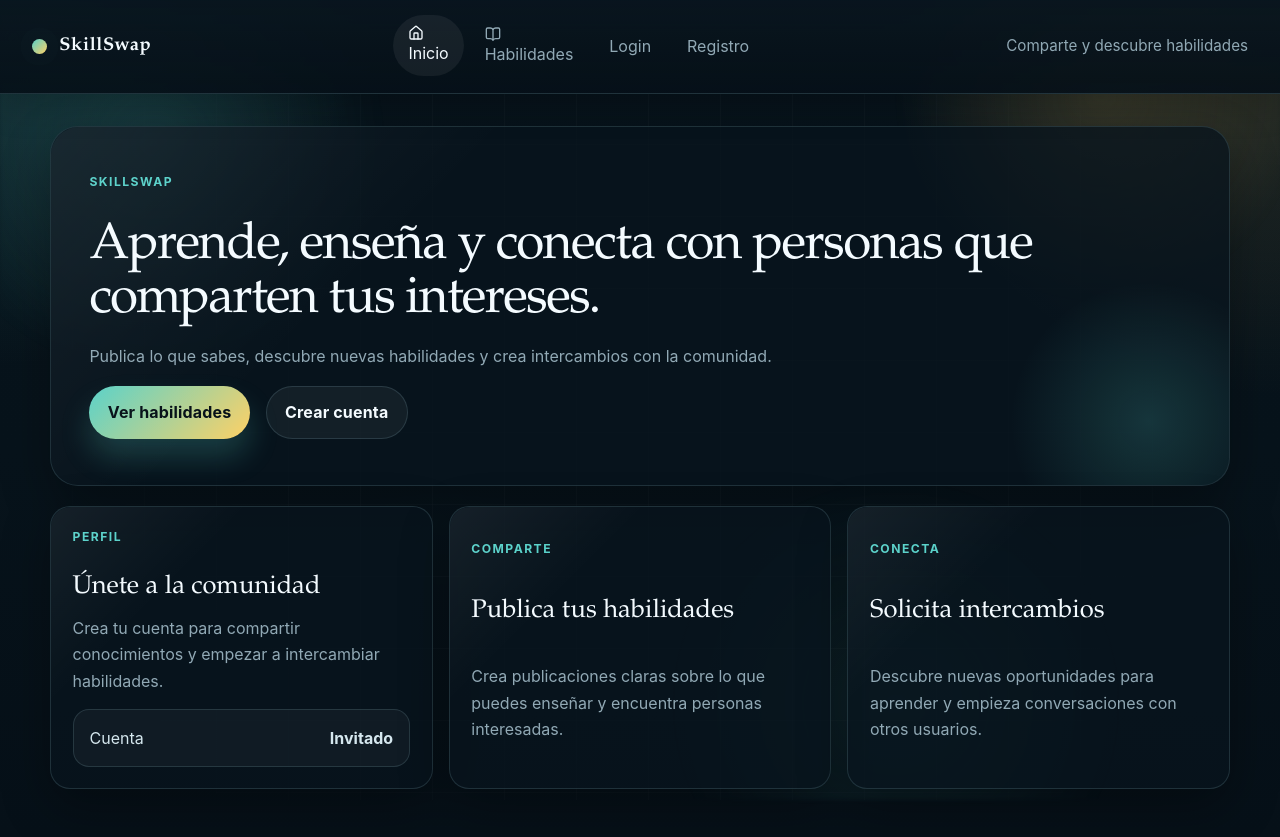
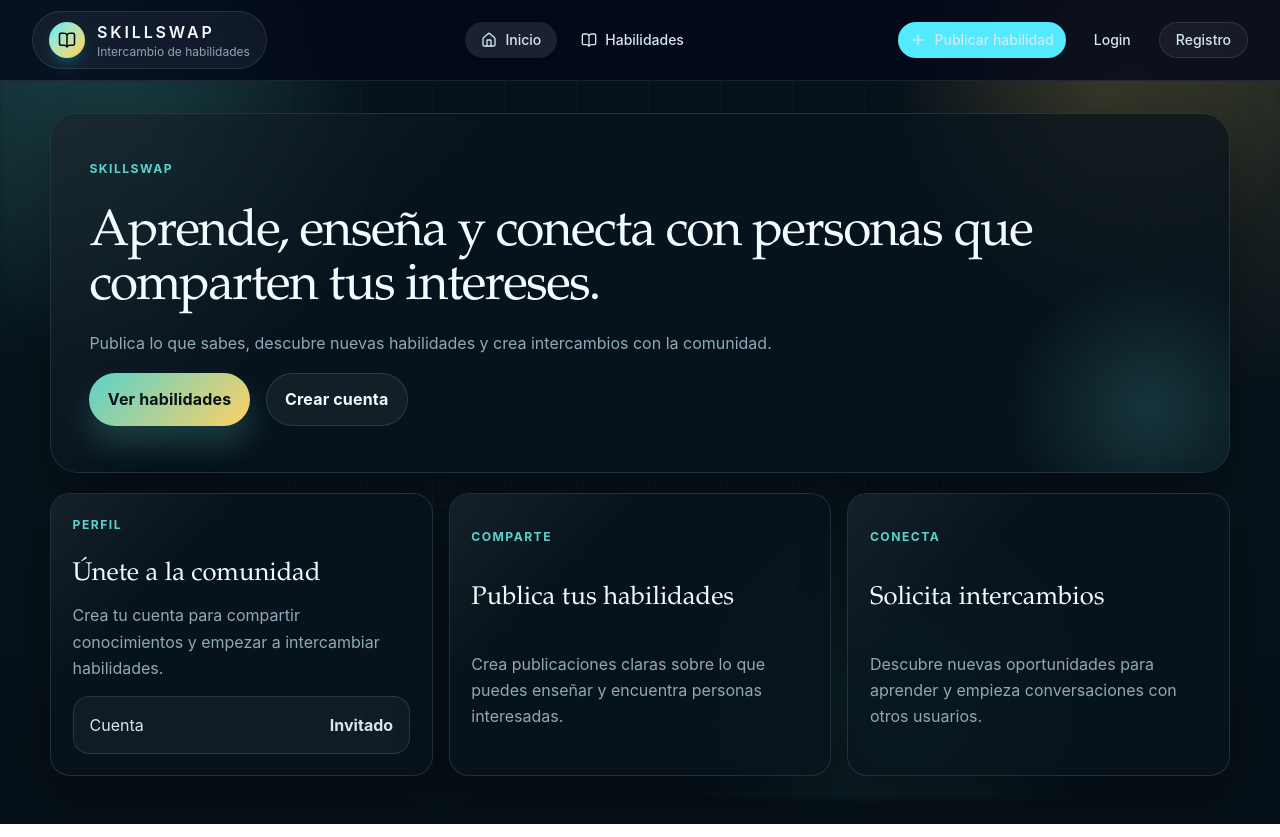
Before and after one commit to Christian-O-dev/SkilSwap-proyect-, a React (Vite) app in the folder frontend/: page / in a window 1280 px wide. Built offline with nearby package versions, Linux system fonts and the light colour scheme.

Commit message:
Mejorar navbar responsive con iconos

```diff
--- a/frontend/src/App.jsx
+++ b/frontend/src/App.jsx
@@ -9,6 +9,8 @@ import SkillsPage from './pages/SkillsPage.jsx'
 
 function App() {
   const { token, loading, user } = useAuth()
+  const protectedSkillsView = token ? <SkillsPage /> : <Navigate to="/login" replace />
+  const protectedProfileView = token ? <DashboardPage /> : <Navigate to="/login" replace />
 
   if (loading) {
     return (
@@ -39,6 +41,10 @@ function App() {
             element={token ? <Navigate to="/dashboard" replace /> : <RegisterPage />}
           />
           <Route path="/skills" element={<SkillsPage />} />
+          <Route path="/my-skills" element={protectedSkillsView} />
+          <Route path="/requests" element={protectedSkillsView} />
+          <Route path="/exchanges" element={protectedSkillsView} />
+          <Route path="/profile" element={protectedProfileView} />
           <Route
             path="/admin"
             element={token && user?.role_id === 1 ? <AdminPage /> : <Navigate to="/dashboard" replace />}
--- a/frontend/src/components/Navbar.jsx
+++ b/frontend/src/components/Navbar.jsx
@@ -1,74 +1,294 @@
-import { NavLink, Link } from 'react-router-dom'
-import { BookOpen, Home, User } from 'lucide-react'
+import { Link, NavLink } from 'react-router-dom'
+import {
+  BookOpen,
+  Handshake,
+  Home,
+  LogOut,
+  Menu,
+  Plus,
+  Settings,
+  User,
+} from 'lucide-react'
 import { useAuth } from '../context/AuthContext.jsx'
+import { Avatar, AvatarFallback } from '@/components/ui/avatar'
+import { Button } from '@/components/ui/button'
+import {
+  DropdownMenu,
+  DropdownMenuContent,
+  DropdownMenuItem,
+  DropdownMenuLabel,
+  DropdownMenuSeparator,
+  DropdownMenuTrigger,
+} from '@/components/ui/dropdown-menu'
+import { Separator } from '@/components/ui/separator'
+import {
+  Sheet,
+  SheetClose,
+  SheetContent,
+  SheetDescription,
+  SheetHeader,
+  SheetTitle,
+  SheetTrigger,
+} from '@/components/ui/sheet'
+import { cn } from '@/lib/utils'
+
+const primaryLinks = [
+  {
+    to: '/',
+    label: 'Inicio',
+    icon: Home,
+  },
+  {
+    to: '/skills',
+    label: 'Habilidades',
+    icon: BookOpen,
+  },
+]
+
+const authLinks = [
+  {
+    to: '/requests',
+    label: 'Solicitudes',
+    icon: Handshake,
+  },
+]
 
 function Navbar() {
   const { token, user, signOut } = useAuth()
+  const isAdmin = token && user?.role_id === 1
+  const publishHref = token ? '/my-skills' : '/login'
+  const initials = (user?.username || 'SS').slice(0, 2).toUpperCase()
+
+  const allLinks = [
+    ...primaryLinks,
+    ...(token ? authLinks : []),
+    ...(isAdmin
+      ? [
+          {
+            to: '/admin',
+            label: 'Admin',
+            icon: Settings,
+          },
+        ]
+      : []),
+  ]
 
   return (
-    <header className="topbar">
-      <div className="topbar__brand">
-        <Link to="/" className="brand-mark">
-          <span className="brand-mark__dot" aria-hidden="true" />
-          <span>SkillSwap</span>
+    <header className="sticky top-0 z-40 border-b border-white/10 bg-slate-950/75 backdrop-blur-xl">
+      <div className="mx-auto flex min-h-20 w-full max-w-7xl items-center gap-3 px-4 sm:px-6 lg:px-8">
+        <Link
+          to="/"
+          className="flex shrink-0 items-center gap-3 rounded-full border border-white/10 bg-white/5 px-4 py-2 text-slate-50 transition hover:border-cyan-300/40 hover:bg-white/8"
+        >
+          <span className="flex size-9 items-center justify-center rounded-full bg-gradient-to-br from-cyan-300 to-amber-300 text-slate-950 shadow-lg shadow-cyan-400/20">
+            <BookOpen size={18} aria-hidden="true" />
+          </span>
+          <span className="hidden sm:block">
+            <span className="block font-semibold tracking-[0.18em] text-slate-50 uppercase">
+              SkillSwap
+            </span>
+            <span className="block text-xs text-slate-400">Intercambio de habilidades</span>
+          </span>
         </Link>
+
+        <nav className="hidden min-w-0 flex-1 items-center justify-center gap-2 lg:flex" aria-label="Principal">
+          {allLinks.map((item) => {
+            const Icon = item.icon
+
+            return (
+              <NavLink
+                key={item.to}
+                to={item.to}
+                end={item.to === '/'}
+                className={({ isActive }) =>
+                  cn(
+                    'inline-flex items-center gap-2 rounded-full px-4 py-2 text-sm font-medium text-slate-300 transition hover:bg-white/6 hover:text-slate-50',
+                    isActive && 'bg-white/10 text-slate-50 shadow-sm',
+                  )
+                }
+              >
+                <Icon size={16} aria-hidden="true" />
+                <span>{item.label}</span>
+              </NavLink>
+            )
+          })}
+        </nav>
+
+        <div className="hidden items-center gap-3 lg:flex">
+          <Button asChild className="rounded-full bg-cyan-300 text-slate-950 hover:bg-cyan-200">
+            <Link to={publishHref}>
+              <Plus size={16} aria-hidden="true" />
+              Publicar habilidad
+            </Link>
+          </Button>
+
+          {token ? (
+            <DropdownMenu>
+              <DropdownMenuTrigger asChild>
+                <button
+                  type="button"
+                  className="flex items-center gap-3 rounded-full border border-white/10 bg-white/5 px-3 py-2 text-left text-slate-100 transition hover:border-cyan-300/40 hover:bg-white/10"
+                >
+                  <Avatar size="default">
+                    <AvatarFallback className="bg-cyan-200 text-xs font-semibold text-slate-950">
+                      {initials}
+                    </AvatarFallback>
+                  </Avatar>
+                  <span className="flex flex-col">
+                    <span className="text-xs uppercase tracking-[0.16em] text-slate-400">Perfil</span>
+                    <span className="text-sm font-medium text-slate-50">{user?.username ?? 'usuario'}</span>
+                  </span>
+                </button>
+              </DropdownMenuTrigger>
+              <DropdownMenuContent align="end" className="w-64">
+                <DropdownMenuLabel>Tu cuenta</DropdownMenuLabel>
+                <DropdownMenuSeparator />
+                <DropdownMenuItem asChild>
+                  <Link to="/profile">
+                    <User size={16} aria-hidden="true" />
+                    Perfil
+                  </Link>
+                </DropdownMenuItem>
+                {isAdmin ? (
+                  <DropdownMenuItem asChild>
+                    <Link to="/admin">
+                      <Settings size={16} aria-hidden="true" />
+                      Administracion
+                    </Link>
+                  </DropdownMenuItem>
+                ) : null}
+                <DropdownMenuSeparator />
+                <DropdownMenuItem
+                  variant="destructive"
+                  onSelect={(event) => {
+                    event.preventDefault()
+                    signOut()
+                  }}
+                >
+                  <LogOut size={16} aria-hidden="true" />
+                  Salir
+                </DropdownMenuItem>
+              </DropdownMenuContent>
+            </DropdownMenu>
+          ) : (
+            <>
+              <Button asChild variant="ghost" className="rounded-full text-slate-100 hover:bg-white/10">
+                <Link to="/login">Login</Link>
+              </Button>
+              <Button asChild variant="outline" className="rounded-full border-white/10 bg-white/5 text-slate-50 hover:bg-white/10">
+                <Link to="/register">Registro</Link>
+              </Button>
+            </>
+          )}
         </div>
 
-      <nav className="topbar__nav" aria-label="Principal">
-        <NavLink to="/" end className={({ isActive }) => (isActive ? 'nav-link is-active' : 'nav-link')}>
-          <Home size={16} aria-hidden="true" />
-          Inicio
+        <div className="ml-auto flex items-center gap-2 lg:hidden">
+          <Button asChild size="sm" className="rounded-full bg-cyan-300 px-3 text-slate-950 hover:bg-cyan-200">
+            <Link to={publishHref}>
+              <Plus size={16} aria-hidden="true" />
+              <span className="hidden sm:inline">Publicar</span>
+            </Link>
+          </Button>
+
+          <Sheet>
+            <SheetTrigger asChild>
+              <Button
+                type="button"
+                variant="outline"
+                size="icon"
+                className="rounded-full border-white/10 bg-white/5 text-slate-50 hover:bg-white/10"
+              >
+                <Menu size={18} aria-hidden="true" />
+                <span className="sr-only">Abrir menu</span>
+              </Button>
+            </SheetTrigger>
+            <SheetContent side="right" className="w-[22rem] border-white/10 bg-slate-950/96 text-slate-50">
+              <SheetHeader className="px-0 pt-8">
+                <SheetTitle className="text-left text-slate-50">Navegacion</SheetTitle>
+                <SheetDescription className="text-left text-slate-400">
+                  Accede rapido a las secciones principales de SkillSwap.
+                </SheetDescription>
+              </SheetHeader>
+
+              {token ? (
+                <div className="mt-2 flex items-center gap-3 rounded-2xl border border-white/10 bg-white/5 p-4">
+                  <Avatar size="lg">
+                    <AvatarFallback className="bg-cyan-200 font-semibold text-slate-950">
+                      {initials}
+                    </AvatarFallback>
+                  </Avatar>
+                  <div className="min-w-0">
+                    <p className="text-xs uppercase tracking-[0.16em] text-slate-400">Sesion activa</p>
+                    <p className="truncate text-base font-semibold text-slate-50">{user?.username ?? 'usuario'}</p>
+                  </div>
+                </div>
+              ) : null}
+
+              <nav className="mt-6 grid gap-2" aria-label="Movil">
+                {allLinks.map((item) => {
+                  const Icon = item.icon
+
+                  return (
+                    <SheetClose asChild key={item.to}>
+                      <NavLink
+                        to={item.to}
+                        end={item.to === '/'}
+                        className={({ isActive }) =>
+                          cn(
+                            'flex items-center gap-3 rounded-2xl border border-transparent px-4 py-3 text-sm font-medium text-slate-300 transition hover:border-white/10 hover:bg-white/6 hover:text-slate-50',
+                            isActive && 'border-white/10 bg-white/10 text-slate-50',
+                          )
+                        }
+                      >
+                        <Icon size={18} aria-hidden="true" />
+                        <span>{item.label}</span>
                       </NavLink>
-        <NavLink
-          to="/skills"
-          className={({ isActive }) => (isActive ? 'nav-link is-active' : 'nav-link')}
-        >
-          <BookOpen size={16} aria-hidden="true" />
-          Habilidades
-        </NavLink>
-        {token && user?.role_id === 1 ? (
-          <NavLink
-            to="/admin"
-            className={({ isActive }) => (isActive ? 'nav-link is-active' : 'nav-link')}
-          >
-            Admin
-          </NavLink>
-        ) : null}
-        {!token ? (
-          <>
-            <NavLink
-              to="/login"
-              className={({ isActive }) => (isActive ? 'nav-link is-active' : 'nav-link')}
-            >
-              Login
-            </NavLink>
-            <NavLink
-              to="/register"
-              className={({ isActive }) => (isActive ? 'nav-link is-active' : 'nav-link')}
-            >
-              Registro
-            </NavLink>
-          </>
-        ) : null}
+                    </SheetClose>
+                  )
+                })}
               </nav>
 
-      <div className="topbar__status">
+              <Separator className="my-6 bg-white/10" />
+
+              <div className="grid gap-3">
                 {token ? (
                   <>
-            <span className="user-chip">
-              <span className="user-chip__label">Sesion</span>
-              <strong>
-                <User size={14} aria-hidden="true" />
-                <span>{user?.username ?? 'usuario'}</span>
-              </strong>
-            </span>
-            <button type="button" className="button button--ghost" onClick={signOut}>
+                    <SheetClose asChild>
+                      <Button asChild variant="outline" className="justify-start rounded-2xl border-white/10 bg-white/5 text-slate-50 hover:bg-white/10">
+                        <Link to="/profile">
+                          <User size={16} aria-hidden="true" />
+                          Perfil
+                        </Link>
+                      </Button>
+                    </SheetClose>
+                    <Button
+                      type="button"
+                      variant="ghost"
+                      className="justify-start rounded-2xl text-rose-200 hover:bg-rose-500/10 hover:text-rose-100"
+                      onClick={signOut}
+                    >
+                      <LogOut size={16} aria-hidden="true" />
                       Salir
-            </button>
+                    </Button>
                   </>
                 ) : (
-          <span className="status-note">Comparte y descubre habilidades</span>
+                  <>
+                    <SheetClose asChild>
+                      <Button asChild variant="ghost" className="justify-start rounded-2xl text-slate-100 hover:bg-white/10">
+                        <Link to="/login">Login</Link>
+                      </Button>
+                    </SheetClose>
+                    <SheetClose asChild>
+                      <Button asChild variant="outline" className="justify-start rounded-2xl border-white/10 bg-white/5 text-slate-50 hover:bg-white/10">
+                        <Link to="/register">Registro</Link>
+                      </Button>
+                    </SheetClose>
+                  </>
                 )}
+              </div>
+            </SheetContent>
+          </Sheet>
+        </div>
       </div>
     </header>
   )
```
Lines whose indentation alone changed are shown as unchanged.
